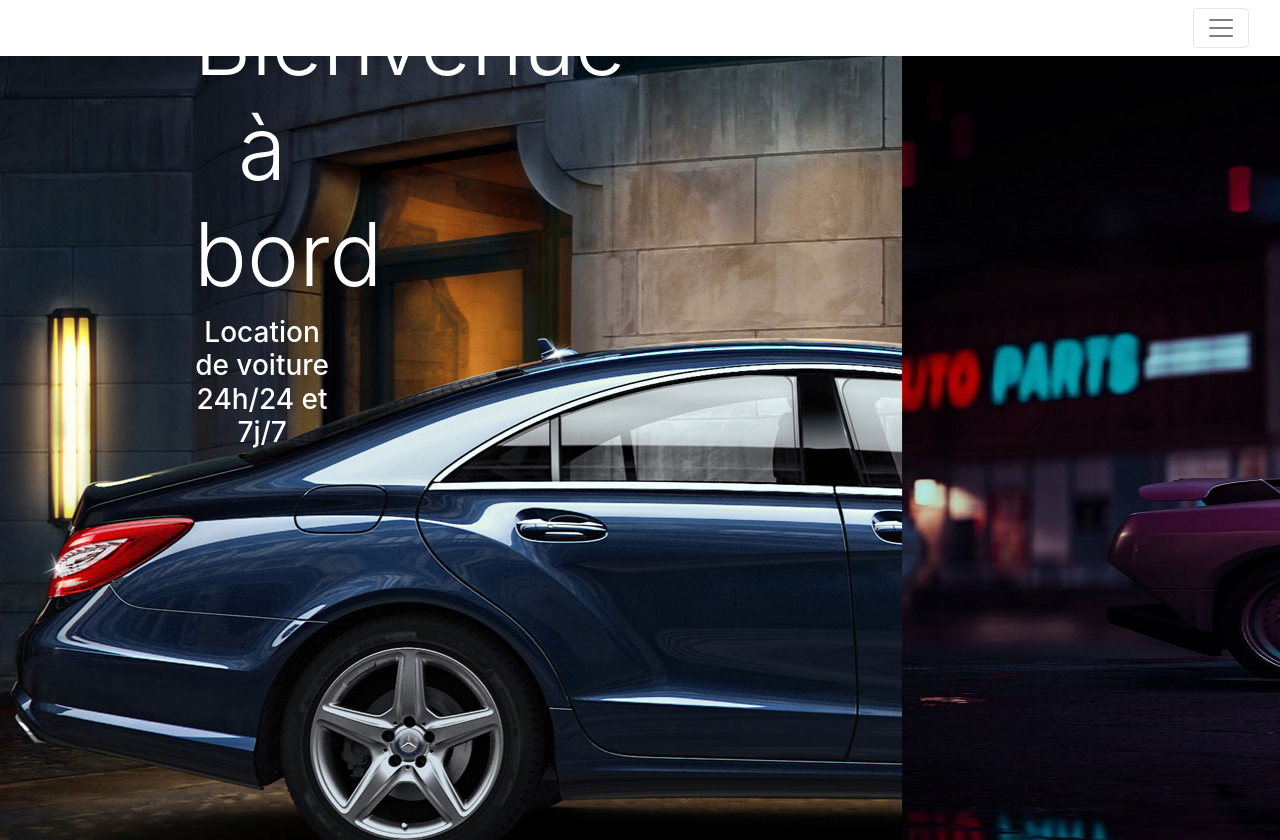
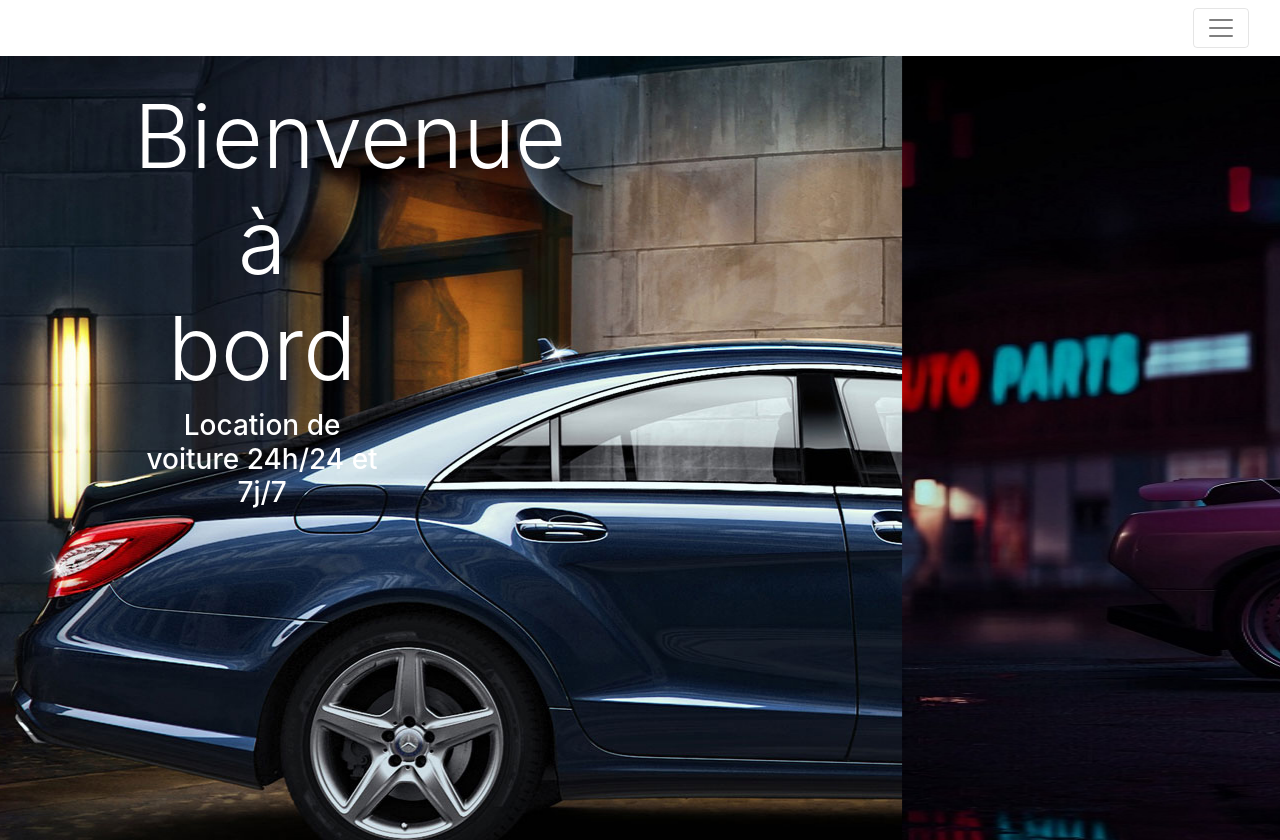
Before and after one commit to Teacher-droid/CarCashing, a plain HTML site: page index.html in a window 1280 px wide. Shown: the top 840 px of the page. Drawn offline with nearby package versions, Linux system fonts and the light colour scheme.

Commit message:
Update style.css

```diff
--- a/style.css
+++ b/style.css
@@ -9,7 +9,7 @@
 @media (max-width: 576px) {}
 
 .pg {
-    padding: 19em
+    padding: 16em
 }
 
 
```
